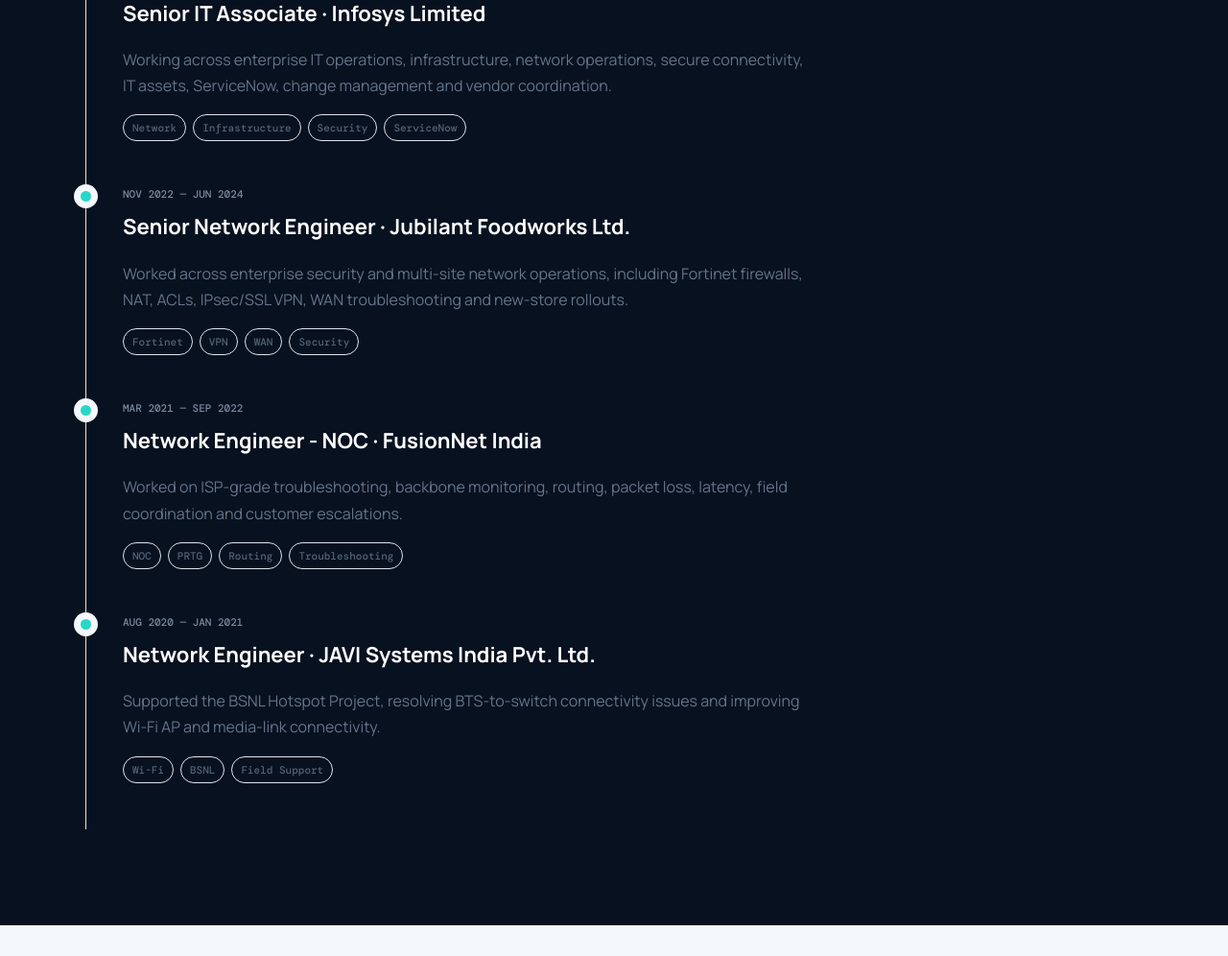
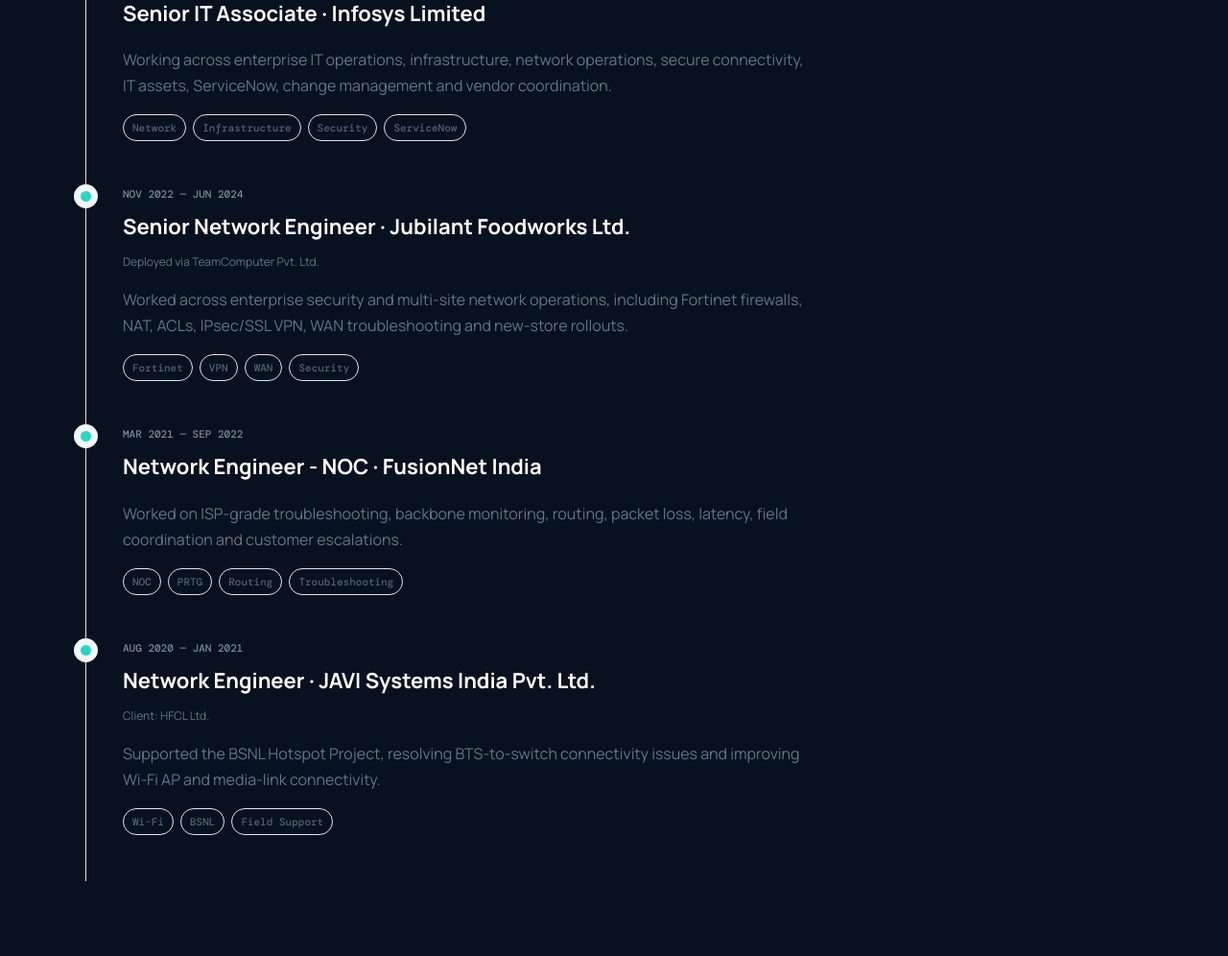
Before and after one commit to sagarrajput-ai/sagar-rajput-portfolio, a Flask app: page /about in a window 1280 px wide. Shown: the part 1208-2204 px from the top of the page at 96% size. Run offline with Flask 3, Linux system fonts and the light colour scheme.

Commit message:
Fix render-blocking font loading, defer animations.css, add payroll/client company names to timeline

```diff
--- a/static/css/style.css
+++ b/static/css/style.css
@@ -1,6 +1,3 @@
-
-@import url('https://fonts.googleapis.com/css2?family=DM+Mono:wght@400;500&family=Manrope:wght@400;500;600;700;800&display=swap');
-
 :root{
   --bg:#f4f7fb;--surface:#fff;--ink:#0b1220;--muted:#64748b;--line:#dce4ee;
   --dark:#08111f;--dark2:#0e1a2c;--accent:#28d7c5;--accent2:#7c8cff;
@@ -3779,3 +3776,9 @@ a{color:inherit}
         align-self: flex-start;
     }
 }
+
+.timeline-payroll {
+    font-size: 12px;
+    color: var(--muted);
+    margin: -2px 0 6px;
+}
--- a/templates/about.html
+++ b/templates/about.html
@@ -153,6 +153,10 @@ Discover Sagar Rajput's professional journey, networking and security expertise,
                     Senior Network Engineer · Jubilant Foodworks Ltd.
                 </h3>
 
+                <p class="timeline-payroll">
+                    Deployed via TeamComputer Pvt. Ltd.
+                </p>
+
                 <p>
                     Worked across enterprise security and multi-site
                     network operations, including Fortinet firewalls,
@@ -209,6 +213,10 @@ Discover Sagar Rajput's professional journey, networking and security expertise,
                 <h3>
                     Network Engineer · JAVI Systems India Pvt. Ltd.
                 </h3>
+
+                <p class="timeline-payroll">
+                    Client: HFCL Ltd.
+                </p>
 
                 <p>
                     Supported the BSNL Hotspot Project, resolving
--- a/templates/base.html
+++ b/templates/base.html
@@ -29,9 +29,16 @@
 
     <title>{% block title %}Sagar Rajput | IT Professional, Network Engineer & Creator{% endblock %}</title>
 
+    <link rel="preconnect" href="https://fonts.googleapis.com">
+    <link rel="preconnect" href="https://fonts.gstatic.com" crossorigin>
+    <link rel="stylesheet" href="https://fonts.googleapis.com/css2?family=DM+Mono:wght@400;500&family=Manrope:wght@400;500;600;700;800&display=swap">
+
     <link rel="icon" type="image/svg+xml" href="{{ url_for('static', filename='favicon.svg') }}">
     <link rel="stylesheet" href="{{ url_for('static', filename='css/style.css') }}">
-    <link rel="stylesheet" href="{{ url_for('static', filename='css/animations.css') }}">
+    <link rel="preload" href="{{ url_for('static', filename='css/animations.css') }}" as="style" onload="this.onload=null;this.rel='stylesheet'">
+    <noscript>
+        <link rel="stylesheet" href="{{ url_for('static', filename='css/animations.css') }}">
+    </noscript>
 
     {% block structured_data %}{% endblock %}
 </head>
```
